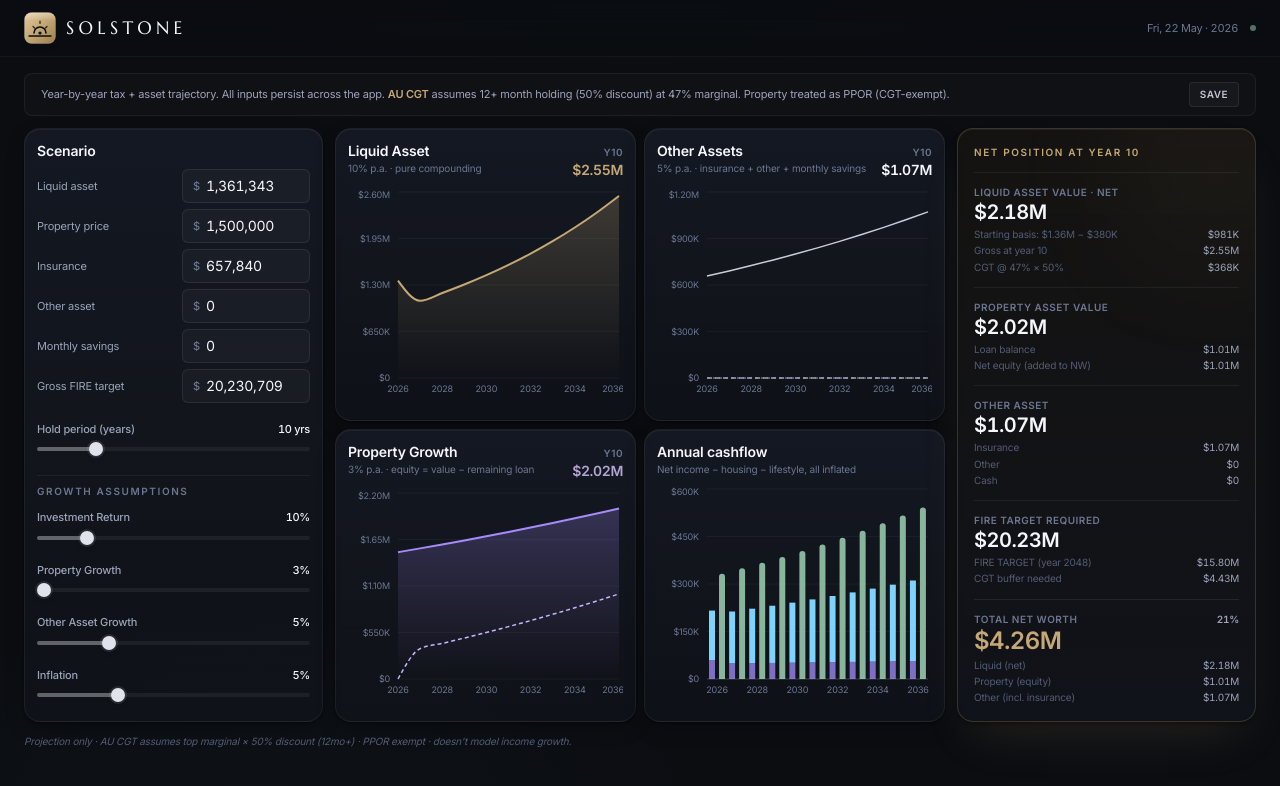
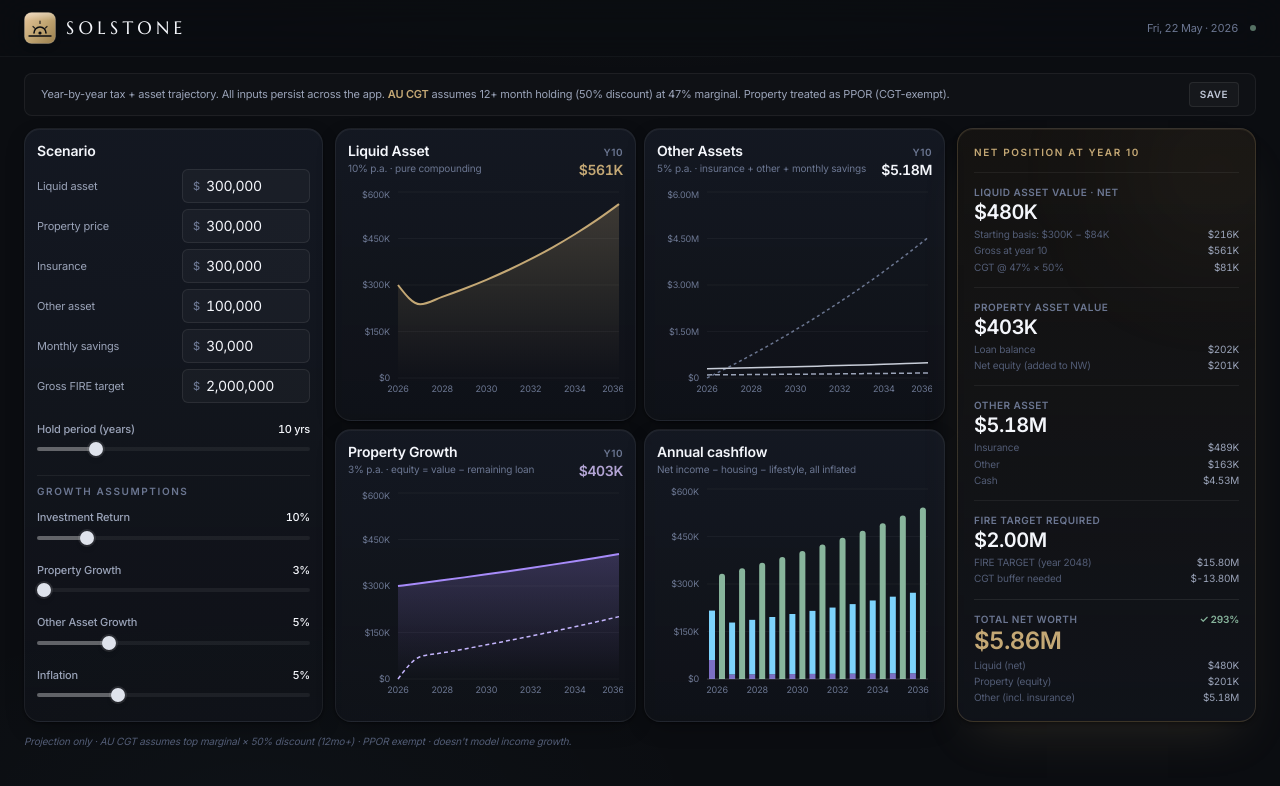
Before and after one commit to fhshinde/finsplanoz, a React (Vite) app: page / in a window 1280 px wide. Shown: the top 786 px of the page. Built offline with nearby package versions, Linux system fonts and the light colour scheme.

Commit message:
Set deployment default scenario values
- Liquid asset: $300K
- Property price: $300K (store default, bumped key to v2)
- Insurance: $300K
- Other asset: $100K
- Monthly savings: $30K
- Gross FIRE target: $2M

```diff
--- a/src/core/store.ts
+++ b/src/core/store.ts
@@ -52,7 +52,7 @@ type State = {
 };
 
 const defaultProperty: PropertyInputs = {
-  price: 1_500_000, depositPct: 20, rate: 6.2, growth: 3, years: 10, yieldPct: 3.5,
+  price: 300_000, depositPct: 20, rate: 6.2, growth: 3, years: 10, yieldPct: 3.5,
 };
 const defaultPropertyOwned: PropertyOwned = {
   active: false, valuation: 0, loanBalance: 0, monthlyCost: 0, rentalIncome: 0,
@@ -75,7 +75,7 @@ export const useStore = create<State>((set) => ({
   habits: load('habits', HabitsZ, {}),
   weights: load('weights', WeightsZ, { her: [{ date: new Date().toISOString().slice(0,10), kg: 80 }], him: [{ date: new Date().toISOString().slice(0,10), kg: 98 }] }),
   superScenario: load('superScenario', z.enum(['default','moderate','max']), 'moderate'),
-  propertyInputs: load('propertyInputs', PropertyInputsZ, defaultProperty),
+  propertyInputs: load('propertyInputs_v2', PropertyInputsZ, defaultProperty),
   propertyOwned: load('propertyOwned', PropertyOwnedZ, defaultPropertyOwned),
   fireMultiplier: load('fireMultiplier', z.number().int().min(15).max(60), 25),
   fireInflation: load('fireInflation', z.number().min(0).max(15), 5),
@@ -131,7 +131,7 @@ export const useStore = create<State>((set) => ({
   setSuperScenario: (sc) => { save('superScenario', sc); set({ superScenario: sc }); },
   setPropertyInputs: (p) => set((s) => {
     const next = { ...s.propertyInputs, ...p };
-    save('propertyInputs', next); return { propertyInputs: next };
+    save('propertyInputs_v2', next); return { propertyInputs: next };
   }),
   setPropertyOwned: (p) => set((s) => {
     const next = { ...s.propertyOwned, ...p };
--- a/src/modules/finance/FinTaxFlow.tsx
+++ b/src/modules/finance/FinTaxFlow.tsx
@@ -22,17 +22,17 @@ export default function FinTaxFlow() {
   const portReturn = expectedReturn;
   const inflation = fireInflation;
   const derivedPortfolioAud = portfolioAud(holdings, cashUsd, fx);
-  const [liquidOverride, setLiquidOverride] = useState<number | null>(null);
+  const [liquidOverride, setLiquidOverride] = useState<number | null>(300_000);
   // Re-sync override when underlying holdings change (unless user explicitly typed a value)
   useEffect(() => { if (liquidOverride === null) return; }, [derivedPortfolioAud]);
   const startPortfolioAud = liquidOverride ?? derivedPortfolioAud;
 
   // Other asset (e.g. super, vested equity, second property) — user-scenario only
-  const [otherAssetValue, setOtherAssetValue] = useState(0);
+  const [otherAssetValue, setOtherAssetValue] = useState(100_000);
   const [otherAssetGrowth, setOtherAssetGrowth] = useState(5);
-  const [monthlySavings, setMonthlySavings] = useState(0);
-  const [insuranceOverride, setInsuranceOverride] = useState<number | null>(null);
-  const [grossFireTargetOverride, setGrossFireTargetOverride] = useState<number | null>(null);
+  const [monthlySavings, setMonthlySavings] = useState(30_000);
+  const [insuranceOverride, setInsuranceOverride] = useState<number | null>(300_000);
+  const [grossFireTargetOverride, setGrossFireTargetOverride] = useState<number | null>(2_000_000);
 
   // Year-by-year series
   const series = useMemo(() => {
```
